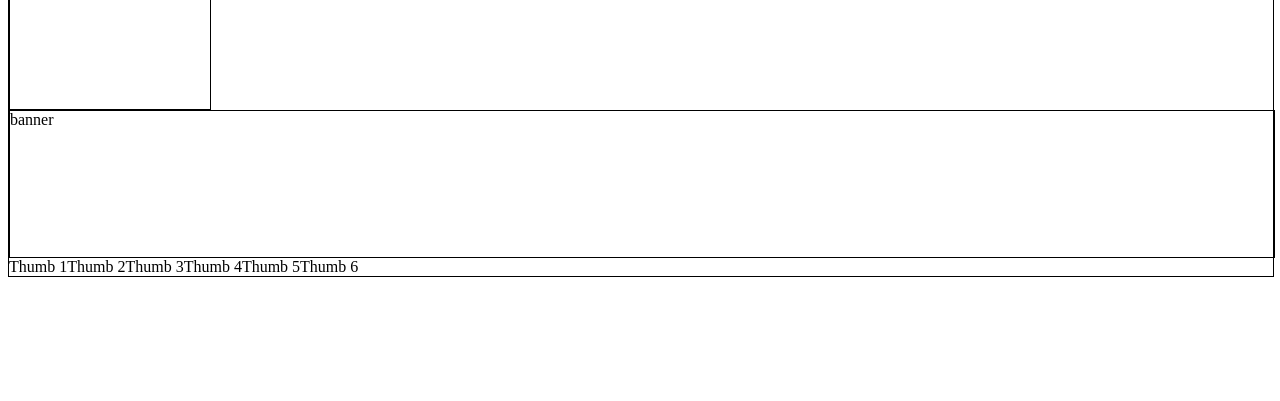
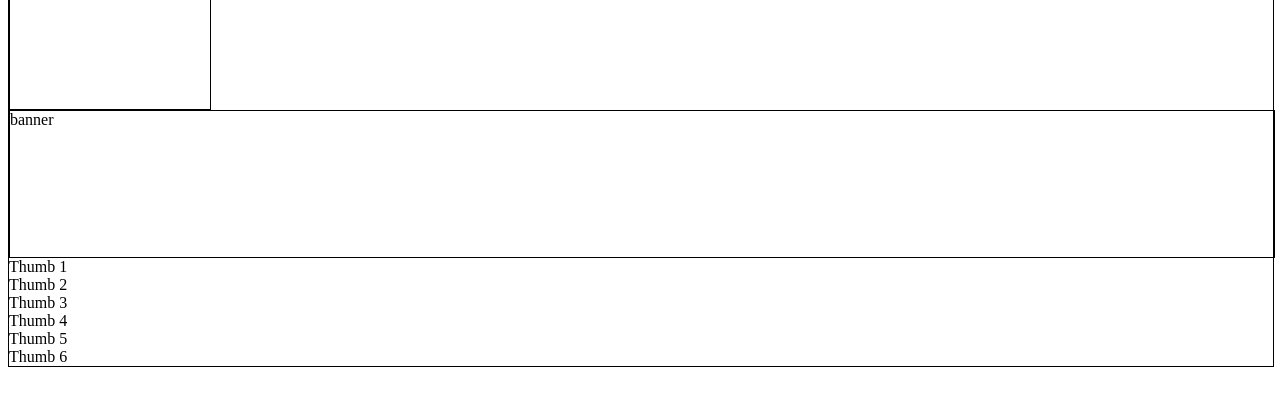
Before and after one commit to AryanSinghMS/Project, a plain HTML site: page csscode/newdiv.html in a window 1280 px wide. Shown: the part 49-450 px from the top of the page. Drawn offline with Linux system fonts and the light colour scheme.

Commit message:
modify main style file

```diff
--- a/csscode/main_style.css
+++ b/csscode/main_style.css
@@ -34,9 +34,8 @@
         align-items: center;
         justify-content: center;
     }
-    #row1{
-        display: flex;
-    }
+
+
 
     #main_content2{
         margin: 10px;
```
